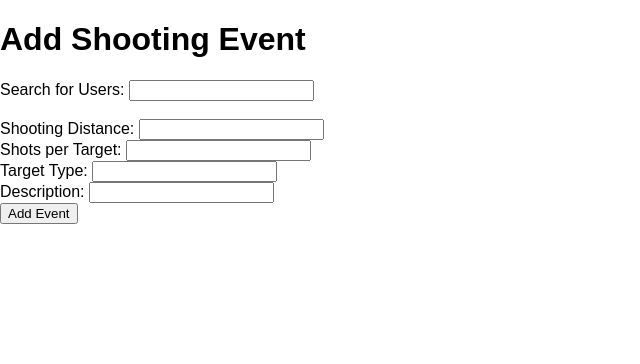
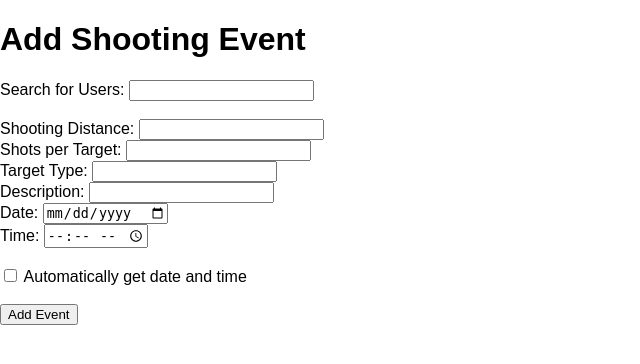
Before and after one commit to J-Krajewski/Scout_Shooting_Tracker, a Flask app: page /add_event in a window 1280 px wide. Shown: the part 38-402 px from the top of the page, without its empty margins (0-640 px from the left). Run offline with Flask 3, Linux system fonts and the light colour scheme; a user stored in the database is signed in; data comes from the database, SQL or seed files in the repository; both versions use the stored data as it was after the commit.

Commit message:
added dates and times and proper search results for user lookup update database to add some test values

```diff
--- a/app.py
+++ b/app.py
@@ -3,6 +3,7 @@ from flask_sqlalchemy import SQLAlchemy
 from sqlalchemy.exc import IntegrityError
 from flask import jsonify, request, render_template, redirect, url_for, session
 from collections import defaultdict
+from datetime import datetime
 
 
 
@@ -39,7 +40,8 @@ class Event(db.Model):
     __tablename__ = "event"
     id = db.Column(db.Integer, primary_key=True)
     description = db.Column(db.String(100), nullable=True)
-    date = db.Column(db.String(100), nullable=True) # CHANGE TO GET ON CREATION
+    date = db.Column(db.String(100), nullable=True)
+    time = db.Column(db.String(100), nullable=True)
 
 class Score(db.Model):
     __tablename__ = "score"
@@ -69,8 +71,21 @@ with app.app_context():
         else:
             print(f"Group already exists: {district}, Number: {number}")
 
+    def add_new_user(username, password, admin, group_id):
+        existing_user = User.query.filter_by(username=username).first()
+        if not existing_user:
+            new_user = User(username=username, password=password, admin=admin, group_id=group_id)
+            db.session.add(new_user)
+            db.session.commit()
+            print(f"Added new user: {username}")
+        else:
+            print(f"User already exists: {username}")
+
     add_new_group("Whitley Bay", 9)
     add_new_group("Teddington", 3)
+    add_new_user("scout1", "password1", False, 1)  # Assuming group_id for Whitley Bay is 1
+    add_new_user("scout2", "password2", False, 1)
+    add_new_user("leader", "leader", True, 1)
 
 
 @app.route('/')
@@ -96,6 +111,8 @@ def login():
             return redirect(url_for('home'))
         else:
             return 'Invalid login credentials. <a href="/login">Try again</a>'
+
+
 
     return render_template('login.html')
 
@@ -157,7 +174,7 @@ def logout():
 
 @app.route('/add_event', methods=['GET', 'POST'])
 def add_event():
-    if 'username' in session and session['admin'] == False:
+    if 'username' not in session or session['admin'] == False:
         print("Admin is False or Username not in session ")
         print(session)
         return redirect(url_for('login'))
@@ -170,15 +187,29 @@ def add_event():
             # Getting data from add_event.html
             distance = int(request.form['distance'])
             shots_per_target = int(request.form['shots_per_target'])
+
+
+            if 'autoDateTime' in request.form:
+                auto_date_time = request.form['autoDateTime']
+            else:
+                auto_date_time = False
+
+            if auto_date_time:
+                print("Using Automatic Date Time")
+                current_datetime = datetime.now()
+                date = current_datetime.date().strftime('%Y-%m-%d')
+                time = current_datetime.time().strftime('%H:%M')
+            else:
+                print("Using Manual Date Time")
+                date = request.form['date']
+                time = request.form['time']
+
             target_type = request.form['target_type']
             description = request.form['description']
-            #users = request.form.getlist('users')
             shooters = session.get('shooters')
-            # TO DO: GET DATE TIME ADD TO SESSION
-            # TO DO: FORMAT CREATES NEW FORMAT ENTRY EVERY TIME, SIMPLIFY
 
             # Adding data to respective tables
-            new_event = Event(description=description)
+            new_event = Event(description=description, date=date, time=time)
             new_format = Format(target_type=target_type, shots_per_target=shots_per_target, distance=distance)
 
             db.session.add(new_event)
@@ -187,12 +218,17 @@ def add_event():
 
             # Store event details in the Flask session for use in run_event
             session['event_id'] = new_event.id
+            session['event_date'] = date
+            session['event_time'] = time
             session['distance'] = distance
             session['shots_per_target'] = shots_per_target
             session['target_type'] = target_type
 
+
             print("/add_event: shooters", shooters)
             print("/add_event: session['shooters']:", session.get('shooters'))
+            print("DATE:", date)
+            print("TIME:", time)
 
             return redirect(url_for('run_event'))
 
@@ -233,7 +269,14 @@ def get_user_scores(user_id):
         return jsonify({'error': 'User not found'})
 
     scores = Score.query.filter_by(user_id=user_id).all()
+
     session_dict = defaultdict(list)
+
+    if user:
+        shooter_name = user.username
+        print("Username:", shooter_name)
+    else:
+        print("User not found.")
 
     for score in scores:
         shots = Shot.query.filter_by(score_id=score.id).all()
@@ -241,9 +284,9 @@ def get_user_scores(user_id):
         session_dict[(score.event_id, score.format_id)].append(shot_scores)
 
     # Convert defaultdict to list of dictionaries
-    session_list = [{'event_id': session[0], 'format_id': session[1], 'shot_scores': scores} for session, scores in session_dict.items()]
+    session_list = [{'shooter_name': shooter_name, 'event_id': session[0], 'format_id': session[1], 'shot_scores': scores} for session, scores in session_dict.items()]
 
-    print("SESSION LIST",session_list)
+    print("Shooting Session List",session_list)
 
 
     return jsonify({'sessions': session_list})
@@ -291,6 +334,8 @@ def run_event():
     shots_per_target = session.get('shots_per_target')
     target_type = session.get('target_type')
     shooters = session.get('shooters')
+    event_date = session.get('event_date')
+    event_time = session.get('event_time')
 
     # Check if shooters is not None before using it in the query
     if shooters is not None:
@@ -304,11 +349,14 @@ def run_event():
 
     if not all([event_id, distance, shots_per_target, target_type, shooters, shooters_username]):
         print("event_id:", event_id)
+        print("event_date:", event_date)
+        print("event_time:", event_time)
         print("distance:", distance)
         print("shot_per_target:", shots_per_target)
         print("target_type:", target_type)
         print("shooters:", shooters)
         print("shooters_username:", shooters_username)
+
         #print(session)
         return redirect(url_for('add_event'))
 
@@ -331,7 +379,8 @@ def run_event():
         shots_per_target=shots_per_target,
         target_type=target_type,
         shooters=shooters,
-        shooters_username=shooters_username)
+        shooters_username=shooters_username, date=event_date, time=event_time
+        )
 
 @app.route('/process_shooter/<int:event_id>', methods=['GET', 'POST'])
 def process_shooter(event_id):
--- a/templates/add_event.html
+++ b/templates/add_event.html
@@ -31,7 +31,7 @@
                                                   .attr('data-user-id', user.id)
                                                   .addClass('search-result')
                                                   .click(function() {
-                                                      addUserToEvnt(user.id);
+                                                      addUserToEvent(user.id);
                                                   });
                             searchResults.append(result);
                         });
@@ -61,10 +61,9 @@
     {% include 'navbar.html' %}
     <h1>Add Shooting Event</h1>
     <form method="POST">
-        <!--div id="username-container">
-            <label for="username">Username:</label>
-            <input type="text" name="usernames" required>
-        </div-->
+        <!-- Option to automatically get date and time -->
+
+
 
         <label for="search">Search for Users:</label>
         <input type="text" id="search" name="search" oninput="searchUsers()">
@@ -83,9 +82,40 @@
         <label for="description">Description:</label>
         <input type="text" name="description" required>
         <br>
+
+        <!-- Manual input fields for date and time -->
+
+        <div id="manualDateTimeFields" style="display:block">
+            <label for="date">Date:</label>
+            <input type="date" name="date" id="date">
+            <br>
+            <label for="time">Time:</label>
+            <input type="time" name="time" id="time">
+            <br>
+        </div>
+        <br>
+
+        <input type="checkbox" name="autoDateTime" id="autoDateTime" onchange="toggleDateTimeFields()" value=True> Automatically get date and time<br><br>
+        <!--input type="checkbox" name="autoDateTime" id="autoDateTime" value=True> Automatically get date and time<br><br-->
+
+
+
         <button type="submit">Add Event</button>
     </form>
 
+    <!-- Script to toggle visibility of manual date and time fields -->
+    <script>
+        function toggleDateTimeFields() {
+            var autoDateTimeCheckbox = document.getElementById("autoDateTime");
+            var manualDateTimeFields = document.getElementById("manualDateTimeFields");
 
+
+            if (autoDateTimeCheckbox.checked) {
+                manualDateTimeFields.style.display = "none";
+            } else {
+                manualDateTimeFields.style.display = "block";
+            }
+        }
+    </script>
 </body>
 </html>
--- a/templates/navbar.html
+++ b/templates/navbar.html
@@ -1,6 +1,6 @@
 <nav class="navbar-container">
     <div class="container">
-        <a href="home">Home</a>
+        <a href="">Home</a>
         <a href="run_event">Run Shooting Event</a>
         <a href="add_event">Add Shooting Event</a>
         <a href="review_scores">Review Scores</a>
--- a/templates/process_shooter.html
+++ b/templates/process_shooter.html
@@ -9,7 +9,7 @@
     <link rel="stylesheet" href="{{ url_for('static', filename='css/navbar_style.css') }}">
 </head>
 <body>
-  {% include 'navbar.html' %}
+
     <h1>Process Shots</h1>
     <p>Event ID: {{ event_id }}</p>
     <p>Shots per Target: {{ shots_per_target }}</p>
--- a/templates/run_event.html
+++ b/templates/run_event.html
@@ -16,6 +16,8 @@
     <p>Target Type: {{ target_type }}</p>
     <p>Shooter ID List: {{ shooters }}</p>
     <p>Shooter Username List: {{ shooters_username }}</p>
+    <p>Event Start Date: {{ date }}</p>
+    <p>Event Start Time: {{ time }}</p>
 
     <form method="POST" action="{{ url_for('process_shooter', event_id=event_id) }}">
         {% for username in shooters_username %}
```
Also changed, not shown: TODO.md (added, +17 -0 lines), templates/review_scores.html (+13 -4 lines), instance/site.db.
